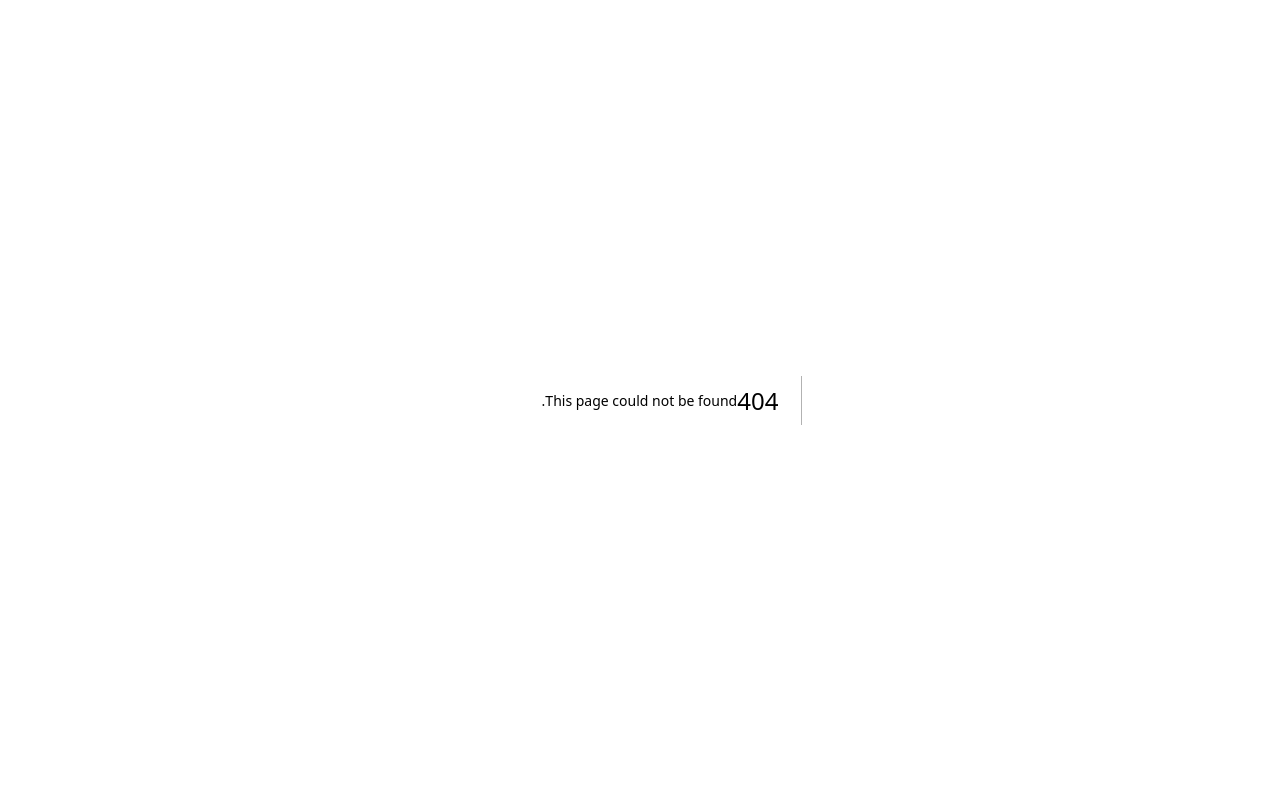
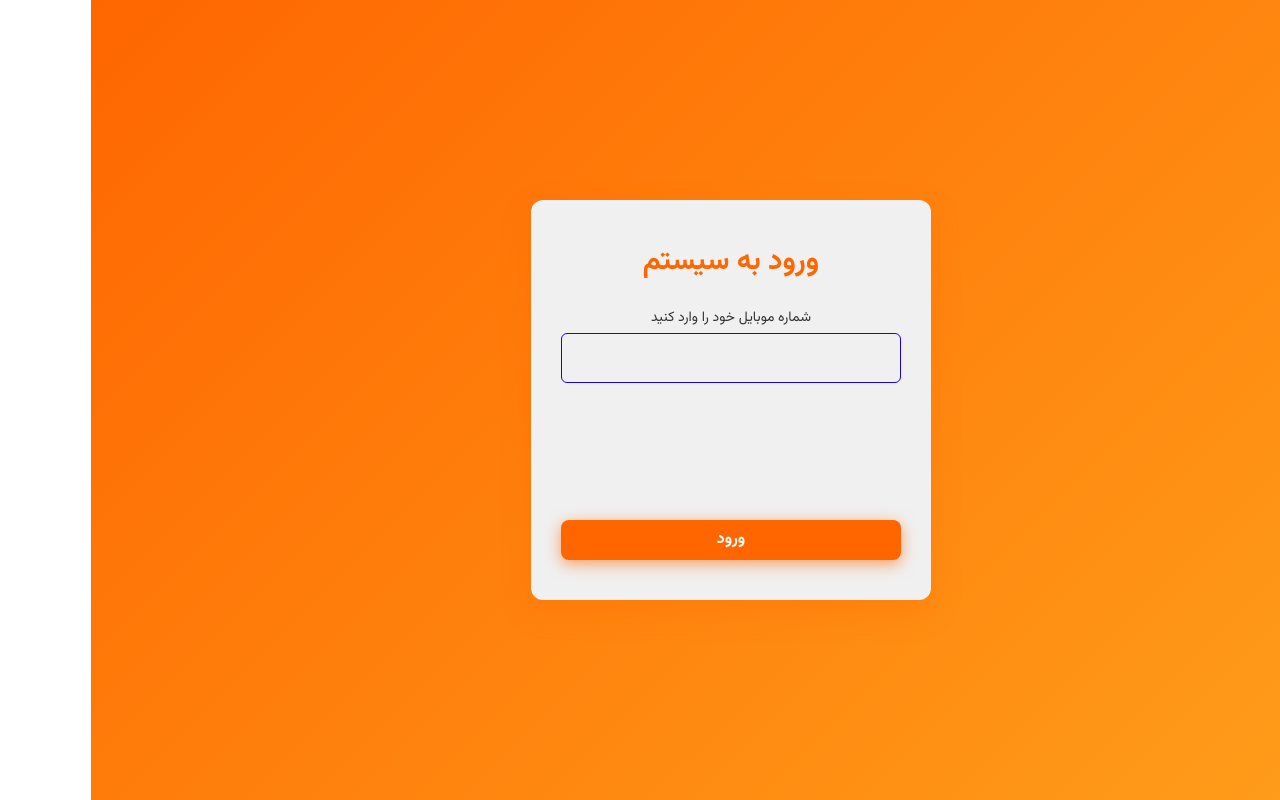
Before and after one commit to sahabranjbar-dev/recruitment-project, a Next.js app: page /auth in a window 1280 px wide. Before the commit this address had no page. Built offline with nearby package versions, Linux system fonts and the light colour scheme.

Commit message:
CREATE auth page

```diff
--- /dev/null
+++ b/src/app/auth/Auth.module.scss
@@ -0,0 +1,74 @@
+@use "@/styles/variables" as vars;
+@use "@/styles/mixins" as *;
+
+.login {
+  min-height: 100vh;
+  @include flex-center;
+  background: linear-gradient(
+    135deg,
+    vars.$color-primary 0%,
+    vars.$color-primary-light 100%
+  );
+  padding: 20px;
+
+  &__container {
+    display: flex;
+    justify-content: space-between;
+    flex-direction: column;
+    background-color: vars.$color-secondary-bg;
+    padding: 40px 30px;
+    border-radius: vars.$border-radius;
+    box-shadow: 0 12px 30px vars.$box-shadow-color;
+    width: 100%;
+    max-width: 400px;
+    text-align: center;
+    min-height: 400px;
+  }
+
+  &__title {
+    @include title();
+  }
+
+  &__form {
+    display: flex;
+    flex-direction: column;
+    justify-content: space-between;
+    gap: 20px;
+    flex: 1;
+
+    &__inputWrapper {
+      display: flex;
+      flex-direction: column;
+      gap: 4px;
+
+      &__label {
+        font-size: 14px;
+        color: vars.$color-secondary-text;
+      }
+
+      &__not_valid {
+        border: 1px solid vars.$color-destructure !important;
+      }
+
+      &__errorText {
+        color: vars.$color-destructure;
+        font-size: 12px;
+      }
+    }
+  }
+
+  &__submit-btn {
+    @include button(vars.$color-primary, white, vars.$color-primary-dark);
+  }
+
+  @media (max-width: 480px) {
+    &__container {
+      padding: 30px 20px;
+      max-width: 100%;
+    }
+
+    &__title {
+      @include title(24px);
+    }
+  }
+}
--- /dev/null
+++ b/src/app/auth/meta/types.ts
@@ -0,0 +1,16 @@
+export interface Information {
+  email?: string;
+  id?: { name?: string; value?: string };
+  name?: {
+    title?: string;
+    first?: string;
+    last?: string;
+  };
+  phone?: string;
+}
+
+export interface LocalUserData {
+  id: string;
+  name: string;
+  email: string;
+}
--- /dev/null
+++ b/src/app/auth/meta/utils.ts
@@ -0,0 +1,53 @@
+import { mobileRegex } from "./constants";
+import { Information, LocalUserData } from "./types";
+
+export const informationParser = (data: Information): LocalUserData => {
+  const id = data?.id?.value ?? "";
+  const email = data?.email ?? "";
+  const firstName = data?.name?.first ?? "";
+  const lastName = data?.name?.last ?? "";
+
+  const name = `${firstName} ${lastName}`.trim();
+
+  return {
+    id,
+    email,
+    name,
+  };
+};
+
+export const convertPersianToEnglishDigits = (input: string): string => {
+  return input.replace(/[\u06F0-\u06F9]/g, (digit) =>
+    String.fromCharCode(digit.charCodeAt(0) - 1728)
+  );
+};
+
+interface PhoneValidationResult {
+  isValid: boolean;
+  error: string;
+}
+
+export const validateIranianPhoneNumber = (
+  input: string
+): PhoneValidationResult => {
+  const value = convertPersianToEnglishDigits(input).trim();
+
+  switch (true) {
+    case value === "":
+      return { isValid: false, error: "شماره موبایل الزامی است" };
+    case value.length < 11:
+      return { isValid: false, error: "شماره موبایل باید ۱۱ رقم باشد." };
+
+    case value.length > 11:
+      return {
+        isValid: false,
+        error: "شماره موبایل نباید بیشتر از ۱۱ رقم باشد.",
+      };
+
+    case !mobileRegex.test(value):
+      return { isValid: false, error: "فرمت شماره موبایل معتبر نیست." };
+
+    default:
+      return { isValid: true, error: "" };
+  }
+};
--- /dev/null
+++ b/src/app/auth/page.tsx
@@ -0,0 +1,114 @@
+"use client";
+
+import { useRouter } from "next/navigation";
+import React, { useEffect, useRef, useState } from "react";
+
+import messages from "@/assets/messages/fa.json";
+import Loading from "@/components/Loading/Loading";
+import Button from "@/components/ui/Button/Button";
+import Input from "@/components/ui/Input/Input";
+import { useFetch } from "@/hooks/useFetch/useFetch";
+import { useAuth } from "@/providers/AuthProvider/AuthProvider";
+import { setLocalData } from "@/utils/common";
+import { AUTH_ENDPOINTS, INFORMATION_KEY } from "./meta/constants";
+import { Information } from "./meta/types";
+import { informationParser, validateIranianPhoneNumber } from "./meta/utils";
+
+import { cn } from "@/utils/classNames";
+import styles from "./Auth.module.scss";
+
+const AuthPage = () => {
+  const inputRef = useRef<HTMLInputElement | null>(null);
+  const [validationError, setValidationError] = useState("");
+  const router = useRouter();
+  const { setUserData } = useAuth();
+
+  const { loading, fetchData } = useFetch<{ results: Information[] }>({
+    url: AUTH_ENDPOINTS.get,
+    immediatelyFetch: false,
+  });
+
+  const handleSubmit = async (event: React.FormEvent<HTMLFormElement>) => {
+    event.preventDefault();
+
+    const formData = new FormData(event.currentTarget);
+    const mobile = formData.get("mobile")?.toString().trim() ?? "";
+
+    const { error, isValid } = validateIranianPhoneNumber(mobile);
+
+    if (!isValid) {
+      setValidationError(error);
+      return;
+    }
+
+    try {
+      const response = await fetchData();
+
+      if (response?.results?.[0]) {
+        persistUserData(response.results[0]);
+        router.replace("/dashboard");
+      } else {
+        setValidationError(messages["unexpected-error"]);
+      }
+    } catch (error) {
+      setValidationError(messages["unexpected-error"]);
+    }
+  };
+
+  const persistUserData = (info: Information) => {
+    const parsed = informationParser(info);
+    setUserData(parsed);
+    setLocalData(INFORMATION_KEY, parsed);
+  };
+
+  const inputChangeHandler = (data: string) => {
+    const { error } = validateIranianPhoneNumber(data);
+    setValidationError(error);
+  };
+
+  useEffect(() => {
+    inputRef.current?.focus();
+  }, []);
+
+  return (
+    <div className={styles.login}>
+      <div className={styles.login__container}>
+        <h3 className={styles.login__title}>{messages["enter-system"]}</h3>
+
+        <form className={styles.login__form} onSubmit={handleSubmit} noValidate>
+          <div className={styles.login__form__inputWrapper}>
+            <label
+              htmlFor={"mobile"}
+              className={styles.login__form__inputWrapper__label}
+            >
+              {messages["phone-number"]}
+            </label>
+            <Input
+              autoComplete="tel"
+              name="mobile"
+              type="tel"
+              onChange={inputChangeHandler}
+              ref={inputRef}
+              className={cn(
+                validationError && styles.login__form__inputWrapper__not_valid
+              )}
+            />
+            <p className={styles.login__form__inputWrapper__errorText}>
+              {validationError}
+            </p>
+          </div>
+
+          <Button
+            type="submit"
+            className={styles.login__form__submitBtn}
+            loading={loading}
+          >
+            {loading ? <Loading /> : messages.enter}
+          </Button>
+        </form>
+      </div>
+    </div>
+  );
+};
+
+export default AuthPage;
--- a/src/app/page.module.css
+++ /dev/null
@@ -1,168 +0,0 @@
-.page {
-  --gray-rgb: 0, 0, 0;
-  --gray-alpha-200: rgba(var(--gray-rgb), 0.08);
-  --gray-alpha-100: rgba(var(--gray-rgb), 0.05);
-
-  --button-primary-hover: #383838;
-  --button-secondary-hover: #f2f2f2;
-
-  display: grid;
-  grid-template-rows: 20px 1fr 20px;
-  align-items: center;
-  justify-items: center;
-  min-height: 100svh;
-  padding: 80px;
-  gap: 64px;
-  font-family: var(--font-geist-sans);
-}
-
-@media (prefers-color-scheme: dark) {
-  .page {
-    --gray-rgb: 255, 255, 255;
-    --gray-alpha-200: rgba(var(--gray-rgb), 0.145);
-    --gray-alpha-100: rgba(var(--gray-rgb), 0.06);
-
-    --button-primary-hover: #ccc;
-    --button-secondary-hover: #1a1a1a;
-  }
-}
-
-.main {
-  display: flex;
-  flex-direction: column;
-  gap: 32px;
-  grid-row-start: 2;
-}
-
-.main ol {
-  font-family: var(--font-geist-mono);
-  padding-left: 0;
-  margin: 0;
-  font-size: 14px;
-  line-height: 24px;
-  letter-spacing: -0.01em;
-  list-style-position: inside;
-}
-
-.main li:not(:last-of-type) {
-  margin-bottom: 8px;
-}
-
-.main code {
-  font-family: inherit;
-  background: var(--gray-alpha-100);
-  padding: 2px 4px;
-  border-radius: 4px;
-  font-weight: 600;
-}
-
-.ctas {
-  display: flex;
-  gap: 16px;
-}
-
-.ctas a {
-  appearance: none;
-  border-radius: 128px;
-  height: 48px;
-  padding: 0 20px;
-  border: none;
-  border: 1px solid transparent;
-  transition:
-    background 0.2s,
-    color 0.2s,
-    border-color 0.2s;
-  cursor: pointer;
-  display: flex;
-  align-items: center;
-  justify-content: center;
-  font-size: 16px;
-  line-height: 20px;
-  font-weight: 500;
-}
-
-a.primary {
-  background: var(--foreground);
-  color: var(--background);
-  gap: 8px;
-}
-
-a.secondary {
-  border-color: var(--gray-alpha-200);
-  min-width: 158px;
-}
-
-.footer {
-  grid-row-start: 3;
-  display: flex;
-  gap: 24px;
-}
-
-.footer a {
-  display: flex;
-  align-items: center;
-  gap: 8px;
-}
-
-.footer img {
-  flex-shrink: 0;
-}
-
-/* Enable hover only on non-touch devices */
-@media (hover: hover) and (pointer: fine) {
-  a.primary:hover {
-    background: var(--button-primary-hover);
-    border-color: transparent;
-  }
-
-  a.secondary:hover {
-    background: var(--button-secondary-hover);
-    border-color: transparent;
-  }
-
-  .footer a:hover {
-    text-decoration: underline;
-    text-underline-offset: 4px;
-  }
-}
-
-@media (max-width: 600px) {
-  .page {
-    padding: 32px;
-    padding-bottom: 80px;
-  }
-
-  .main {
-    align-items: center;
-  }
-
-  .main ol {
-    text-align: center;
-  }
-
-  .ctas {
-    flex-direction: column;
-  }
-
-  .ctas a {
-    font-size: 14px;
-    height: 40px;
-    padding: 0 16px;
-  }
-
-  a.secondary {
-    min-width: auto;
-  }
-
-  .footer {
-    flex-wrap: wrap;
-    align-items: center;
-    justify-content: center;
-  }
-}
-
-@media (prefers-color-scheme: dark) {
-  .logo {
-    filter: invert();
-  }
-}
--- /dev/null
+++ b/src/assets/messages/fa.json
@@ -0,0 +1,10 @@
+{
+  "the-number-is-not-valid": "شماره موبایل معتبر نیست.",
+  "enter-system": "ورود به سیستم",
+  "phone-number": "شماره موبایل خود را وارد کنید",
+  "enter": "ورود",
+  "unexpected-error": "خطای غیرمنتظره",
+  "welcome-to-home-page": "به صفحه اصلی خوش‌آمدید",
+  "login-page": "صفحه‌ی رورد",
+  "exit": "خروج"
+}
```
